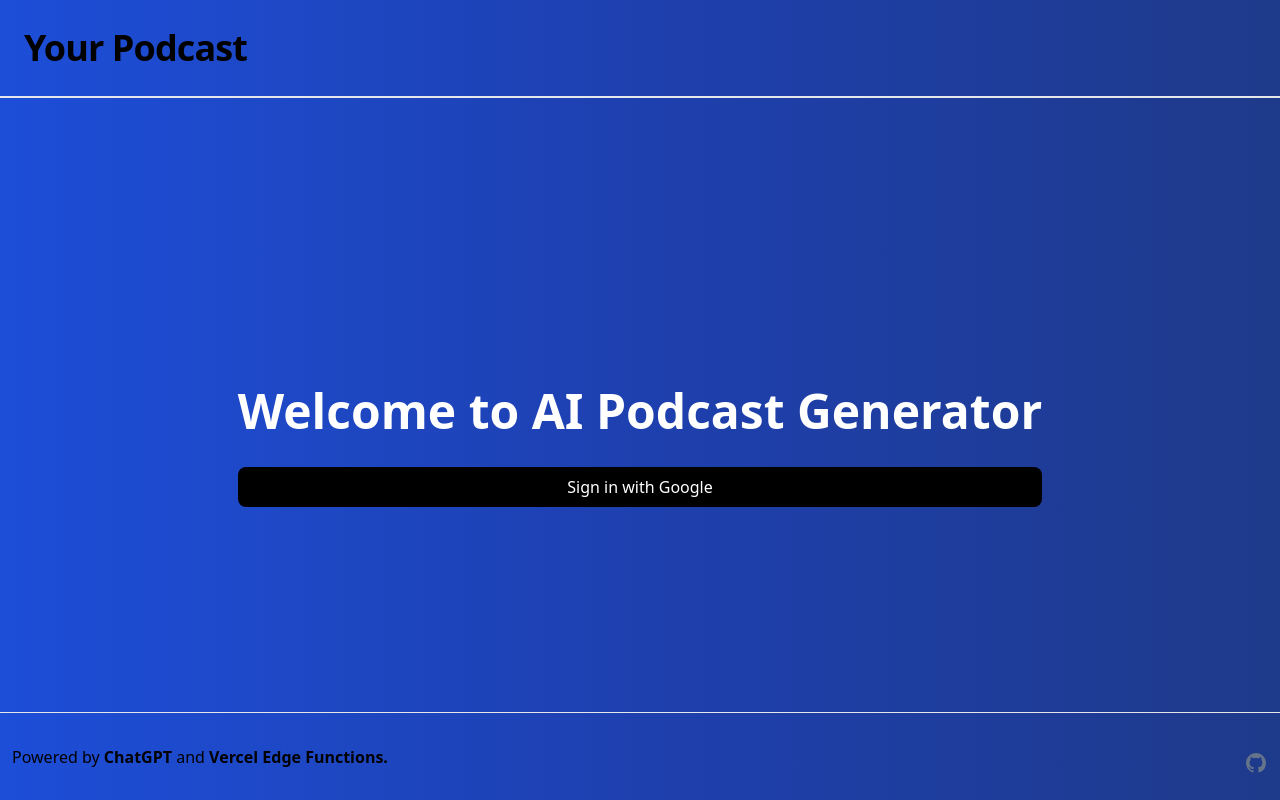
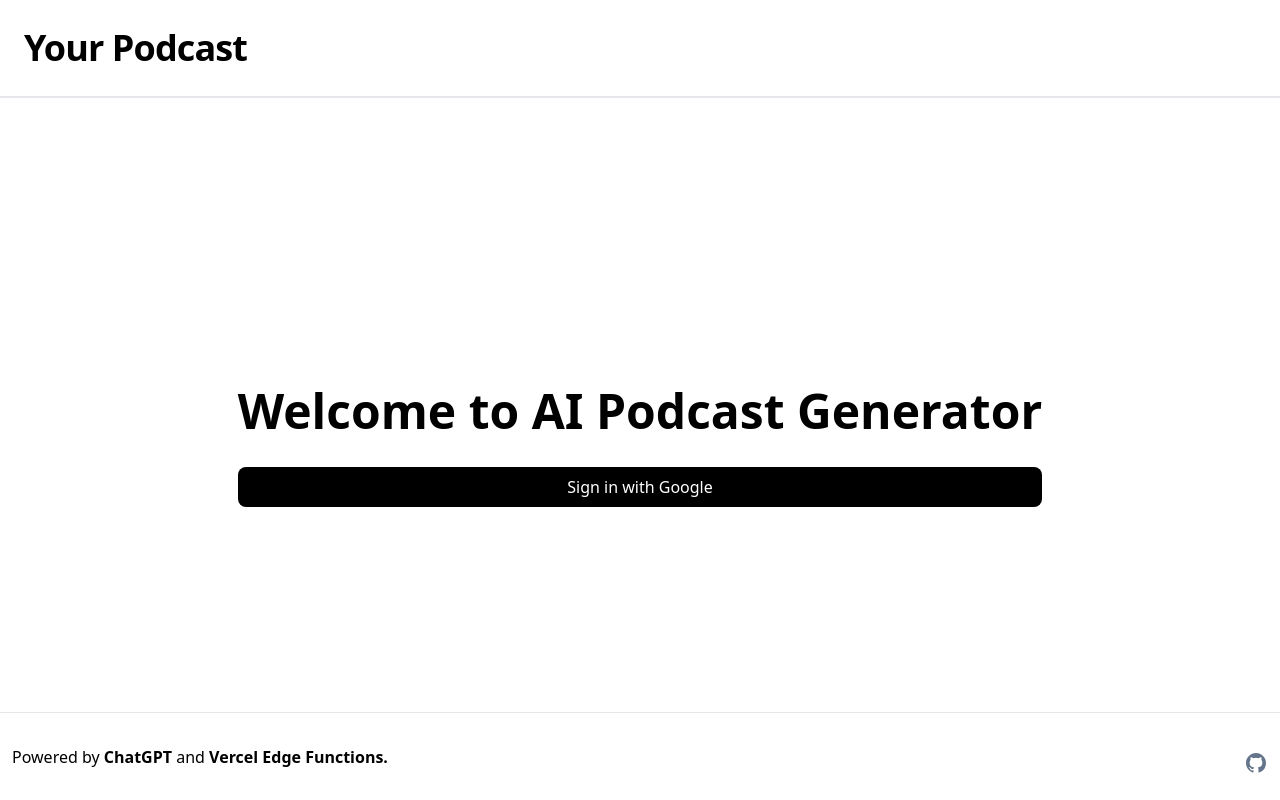
Before and after one commit to neverSettles/yourpodcast-web, a Next.js app: page / in a window 1280 px wide. Built offline with nearby package versions, Linux system fonts and the light colour scheme; no server answers.

Commit message:
Change from blue background to white

```diff
--- a/pages/index.tsx
+++ b/pages/index.tsx
@@ -57,7 +57,7 @@ const Home: NextPage = () => {
   const { data, status } = useSession();
   if (status === 'authenticated') {
     return (
-      <div className="bg-gradient-to-r from-blue-700 via-blue-800 to-blue-900 min-h-screen flex flex-col items-center justify-center py-2">
+      <div className="bg-gradient-to-r from-white-700 via-white-800 to-white-900 min-h-screen flex flex-col items-center justify-center py-2">
         <Head>
           <title>AI Podcast Generator</title>
           <link rel="icon" href="/favicon.ico" />
@@ -91,14 +91,14 @@ const Home: NextPage = () => {
             <div className="flex items-center space-x-3 mt-4">
               <p className="text-left font-medium">3. Duration (min)</p>
             </div>
-            <input
+            {/* <input
               value={duration}
               type='number'
               max={15}
               onChange={(e) => setDuration(Number(e.target.value))}
               className="w-full rounded-md border-gray-300 shadow-sm focus:border-black focus:ring focus:ring-black mt-2 p-3"
               placeholder="10"
-            />
+            /> */}
             {!loading ? (
               <button
                 className="bg-black rounded-lg text-white font-medium px-4 py-2 mt-8 w-full hover:bg-black/80"
@@ -146,7 +146,7 @@ const Home: NextPage = () => {
   }
 
   return (
-    <div className="bg-gradient-to-r from-blue-700 via-blue-800 to-blue-900 min-h-screen flex flex-col items-center justify-center py-2">
+    <div className="bg-gradient-to-r from-white-700 via-white-800 to-white-900 min-h-screen flex flex-col items-center justify-center py-2">
       <Head>
         <title>AI Podcast Generator</title>
         <link rel="icon" href="/favicon.ico" />
@@ -154,7 +154,7 @@ const Home: NextPage = () => {
 
       <Header />
       <main className="flex flex-1 flex-col items-center justify-center text-center mt-12 sm:mt-20">
-        <h1 className="text-5xl font-bold text-white mt-6">
+        <h1 className="text-5xl font-bold text-black mt-6">
           Welcome to AI Podcast Generator
         </h1>
         <button onClick={() => signIn('google')} className="bg-black rounded-lg text-white font-medium px-4 py-2 mt-8 w-full hover:bg-black/80">
```
